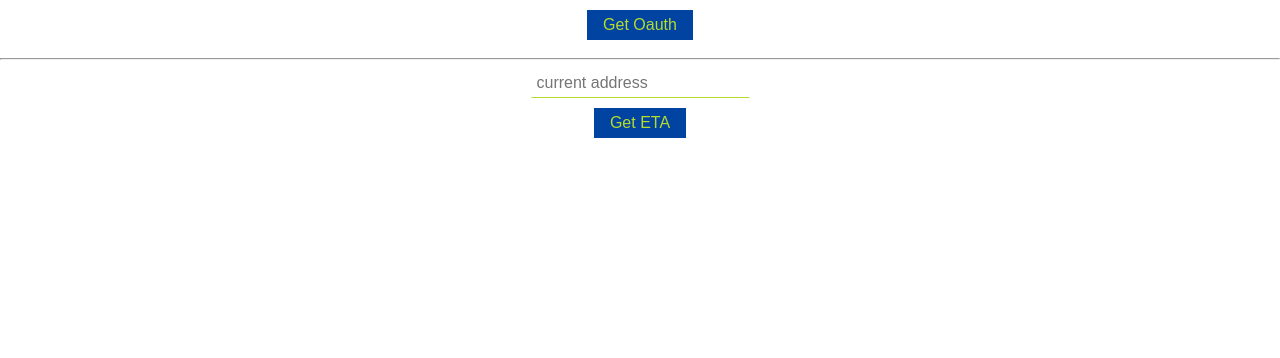
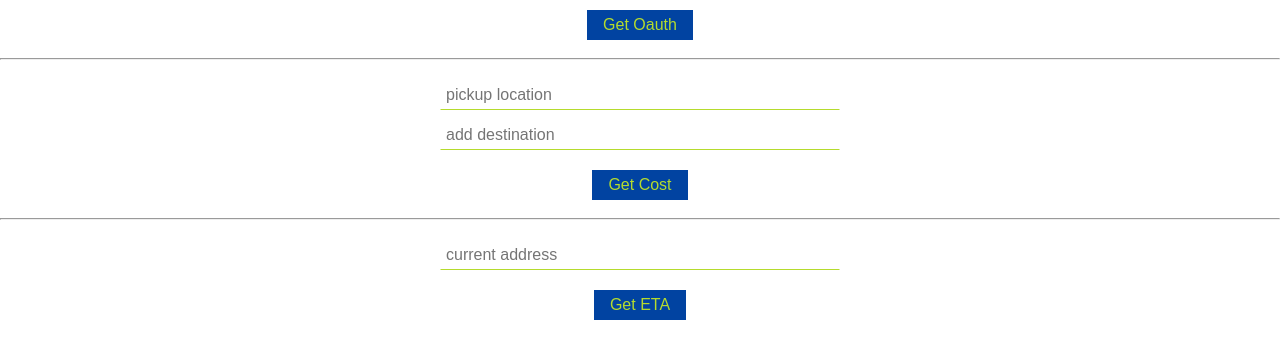
Before and after one commit to loopDelicious/fares, a React (Create React App) app: page / in a window 1280 px wide. Shown: the top 358 px of the page. Built offline with nearby package versions, Linux system fonts and the light colour scheme.

Commit message:
separate oauth component

```diff
--- a/src/css/display.css
+++ b/src/css/eta_display.css
@@ -1,6 +1,8 @@
 input {
     padding: 5px;
+    margin-bottom: 10px;
     border: 1px solid transparent;
     border-bottom: 1px solid var(--tertiary-color);
     font-size: 16px;
+    width: 400px;
 }
--- a/src/css/index.css
+++ b/src/css/index.css
@@ -3,3 +3,7 @@ body {
   padding: 0;
   font-family: var(--primary-font);
 }
+
+hr {
+  margin-bottom: 20px;
+}
--- a/src/index.js
+++ b/src/index.js
@@ -5,8 +5,8 @@ import './css/reset.css';
 import './css/variables.css';
 import './css/buttons.css';
 import './css/index.css';
-import './css/display.css';
-import './css/results.css';
+import './css/eta_display.css';
+import './css/eta_results.css';
 
 
 ReactDOM.render(
--- a/src/javascripts/App.js
+++ b/src/javascripts/App.js
@@ -1,13 +1,29 @@
 import React, { Component } from 'react';
 import '../css/App.css';
-import Display from './display.js';
+import Oauth from './oauth.js';
+import Costdisplay from './cost_display.js';
+import Etadisplay from './eta_display.js';
 
 class App extends Component {
+
+    state = {
+        oauth: null,
+    };
+
+    oauthVerification = (token) => {
+        this.setState({
+            oauth: token
+        });
+    };
 
     render() {
         return (
             <div className="App">
-          <Display />
+                <Oauth sendOauth={this.oauthVerification.bind(this)} />
+                <hr />
+                <Costdisplay oauth={this.state.oauth} />
+                <hr />
+                <Etadisplay oauth={this.state.oauth} />
             </div>
         );
     }
--- /dev/null
+++ b/src/javascripts/cost_display.js
@@ -0,0 +1,84 @@
+import React, { Component } from 'react';
+import Result from './cost_results.js';
+import $ from 'jquery';
+
+class Costdisplay extends Component {
+
+    host = window.location.hostname;
+
+    state = {
+        results: null,
+    };
+
+    handleGeocode = (address) => {
+        var google_data = {
+            address: address
+        };
+
+        // geocode address to return lat-lng
+        $.ajax({
+            url: 'http://' + this.host + ':4500/geocode',
+            type: 'post',
+            data: JSON.stringify(google_data),
+            contentType: 'application/json',
+            success: (response) => {
+
+                return response;
+            }
+        });
+    };
+
+    handleForm = (e) => {
+        e.preventDefault();
+
+        var origin = this.refs['origin-address'].value;
+        var destination = this.refs['destination-address'].value;
+
+        var start_coord = this.handleGeocode(origin);
+        var end_coord = this.handleGeocode(destination);
+
+        console.log(typeof(start_coord));
+        console.log(end_coord);
+
+        // var lyft_data = {
+        //     start_lat: start_coord.lat,
+        //     start_lng: start_coord.lng,
+        //     end_lat: end_coord.lat,
+        //     end_lng: end_coord.lng
+        // };
+
+        // $.ajax({
+        //     url: 'http://' + this.host + ':4500/getCost',
+        //     type: 'post',
+        //     data: JSON.stringify(lyft_data),
+        //     contentType: 'application/json',
+        //     success: (response) => {
+        //         var lyft_response = response.cost_estimates;
+        //
+        //         this.setState({
+        //             results: lyft_response
+        //         });
+        //
+        //         this.refs['user_form'].reset();
+        //     }
+        // });
+    };
+
+    render() {
+        return (
+            <div>
+
+                <form id="cost-input" ref="user_form" onSubmit={this.handleForm} >
+                    <input type="text" placeholder="pickup location" ref="origin-address" /><br/>
+                    <input type="text" placeholder="add destination" ref="destination-address" /><br/>
+                    <button id="get-cost" type='submit' >Get Cost</button>
+                </form>
+
+                { this.state.results ? <Result results={this.state.results} /> : null }
+
+            </div>
+        )
+    };
+}
+
+export default Costdisplay;
--- a/src/javascripts/display.js
+++ /dev/null
@@ -1,69 +0,0 @@
-import React, { Component } from 'react';
-import Result from './results.js';
-import $ from 'jquery';
-
-class Display extends Component {
-
-    host = window.location.hostname;
-
-    state = {
-        oauth_token: null,
-        results: null
-    };
-
-    handleGetOauth = () => {
-        $.ajax({
-            url: 'http://' + this.host + ':4500/',
-            type: 'get',
-            contentType: "application/json",
-            success: (token) => {
-                this.state.oauth_token = token.access_token;
-            }
-        });
-    };
-
-    handleForm = (e) => {
-        e.preventDefault();
-
-        var address = this.refs['address'].value;
-        var data = {
-            address: address,
-            token: this.state.oauth_token,
-        };
-
-        $.ajax({
-            url: 'http://' + this.host + ':4500/getEta',
-            type: 'post',
-            data: JSON.stringify(data),
-            contentType: 'application/json',
-            success: (response) => {
-                var lyft_response = response.eta_estimates;
-
-                this.setState({
-                    results: lyft_response
-                });
-
-                this.refs['user_form'].reset();
-            }
-        });
-    };
-
-    render() {
-        return (
-            <div>
-
-                <button id="get-oauth" onClick={this.handleGetOauth}>Get Oauth</button><br/>
-                <hr />
-                <form id="address-input" ref="user_form" onSubmit={this.handleForm} >
-                    <input type="text" placeholder="current address" ref="address" /><br/>
-                    <button id="get-eta" type='submit' >Get ETA</button>
-                </form>
-
-                { this.state.results ? <Result results={this.state.results} /> : null }
-
-            </div>
-        )
-    };
-}
-
-export default Display;
--- /dev/null
+++ b/src/javascripts/eta_display.js
@@ -0,0 +1,70 @@
+import React, { Component } from 'react';
+import Result from './eta_results.js';
+import $ from 'jquery';
+
+class Etadisplay extends Component {
+
+    host = window.location.hostname;
+
+    state = {
+        results: null,
+    };
+
+    handleForm = (e) => {
+        e.preventDefault();
+
+        var address = this.refs['address'].value;
+        var google_data = {
+            address: address,
+        };
+
+        // geocode address to return lat-lng
+        $.ajax({
+            url: 'http://' + this.host + ':4500/geocode',
+            type: 'post',
+            data: JSON.stringify(google_data),
+            success: (response) => {
+
+                var lyft_data = {
+                    lat: response.lat,
+                    lng: response.lng,
+                    token: this.props.oauth
+                };
+
+                // send lat-lng to return eta info
+                $.ajax({
+                    url: 'http://' + this.host + ':4500/getEta',
+                    type: 'post',
+                    data: JSON.stringify(lyft_data),
+                    contentType: 'application/json',
+                    success: (response) => {
+                        var lyft_response = response.eta_estimates;
+
+                        this.setState({
+                            results: lyft_response
+                        });
+
+                        this.refs['user_form'].reset();
+                    }
+                });
+            }
+        });
+    };
+
+    render() {
+        return (
+            <div>
+
+                <form id="eta-input" ref="user_form" onSubmit={this.handleForm} >
+                    <input type="text" placeholder="current address" ref="address" /><br/>
+                    <button id="get-eta" type='submit' >Get ETA</button>
+                </form>
+
+                { this.state.results ? <Result results={this.state.results} /> : null }
+
+            </div>
+        )
+    };
+}
+
+export default Etadisplay;
--- /dev/null
+++ b/src/javascripts/eta_results.js
@@ -0,0 +1,31 @@
+import React, { Component } from 'react';
+
+class Result extends Component {
+
+
+    render() {
+
+        var results = this.props.results.map( (result, i) => {
+
+            var secs = result.eta_seconds;
+            var mins = secs / 60;
+
+            return (
+                <li key={i}>{result.is_valid_estimate ?
+                    <div>
+                        <h4>{result.display_name} : {mins} {mins > 1 ? 'minutes' : 'minute'}</h4>
+                    </div>
+                    : null }
+                </li>
+            )
+        });
+
+        return (
+            <ul className="lyft-results">
+                {results}
+            </ul>
+        )
+    }
+}
+
+export default Result;
--- /dev/null
+++ b/src/javascripts/oauth.js
@@ -0,0 +1,35 @@
+import React, { Component } from 'react';
+import $ from 'jquery';
+
+class Oauth extends Component {
+
+    host = window.location.hostname;
+
+    state = {
+        oauth_token: null,
+    };
+
+    handleGetOauth = () => {
+        $.ajax({
+            url: 'http://' + this.host + ':4500/',
+            type: 'get',
+            contentType: "application/json",
+            success: (token) => {
+                this.props.sendOauth(token.access_token);
+            }
+        });
+    };
+
+
+    render() {
+        return (
+            <div>
+
+                <button id="get-oauth" onClick={this.handleGetOauth}>Get Oauth</button><br/>
+
+            </div>
+        )
+    };
+}
+
+export default Oauth;
```
Also changed, not shown: src/server.js (+48 -5 lines), src/css/eta_results.css (renamed from src/css/results.css), src/javascripts/cost_results.js (renamed from src/javascripts/results.js). Lines whose indentation alone changed are shown as unchanged.
